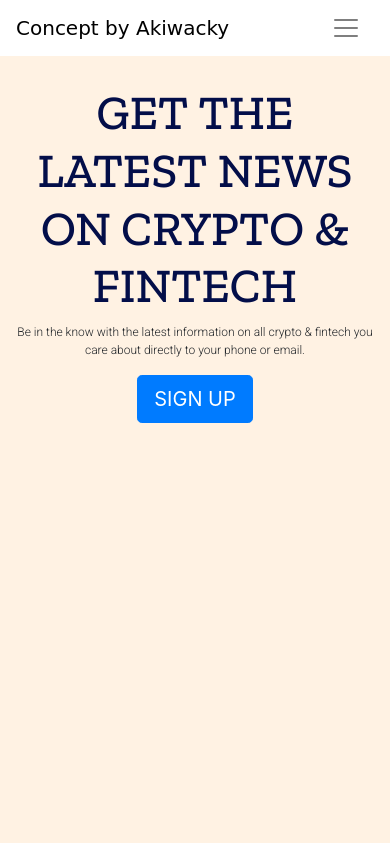
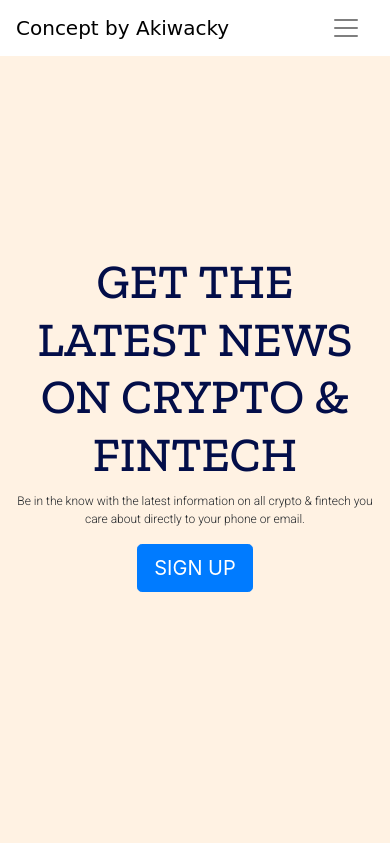
Before and after one commit to Akiwacky/Project_News_Subscription, a Flask app: page / in a window 390 px wide. Shown: the top 843 px of the page. Run offline with Flask 2, Linux system fonts and the light colour scheme; some web fonts are replaced.

Commit message:
First Commit

```diff
--- a/static/css/style.css
+++ b/static/css/style.css
@@ -260,7 +260,7 @@ form {
         left: 0;
         padding: 0 15px;
         position: absolute;
-        top: 5%;
+        top: 15%;
         transform: none;
         text-align: center;
     }
@@ -295,7 +295,7 @@ form {
         left: 0;
         padding: 0 15px;
         position: absolute;
-        top: 10%;
+        top: 30%;
         transform: none;
         text-align: center;
     }
```
